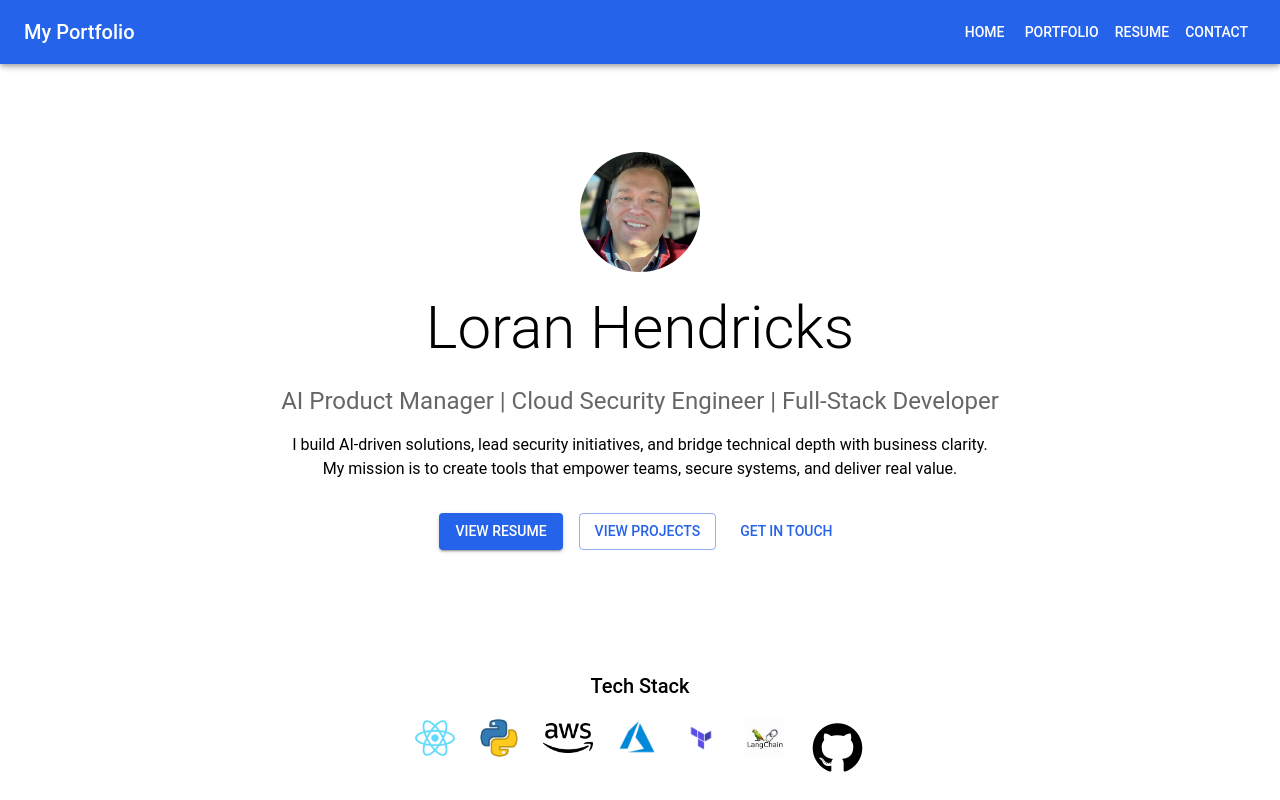
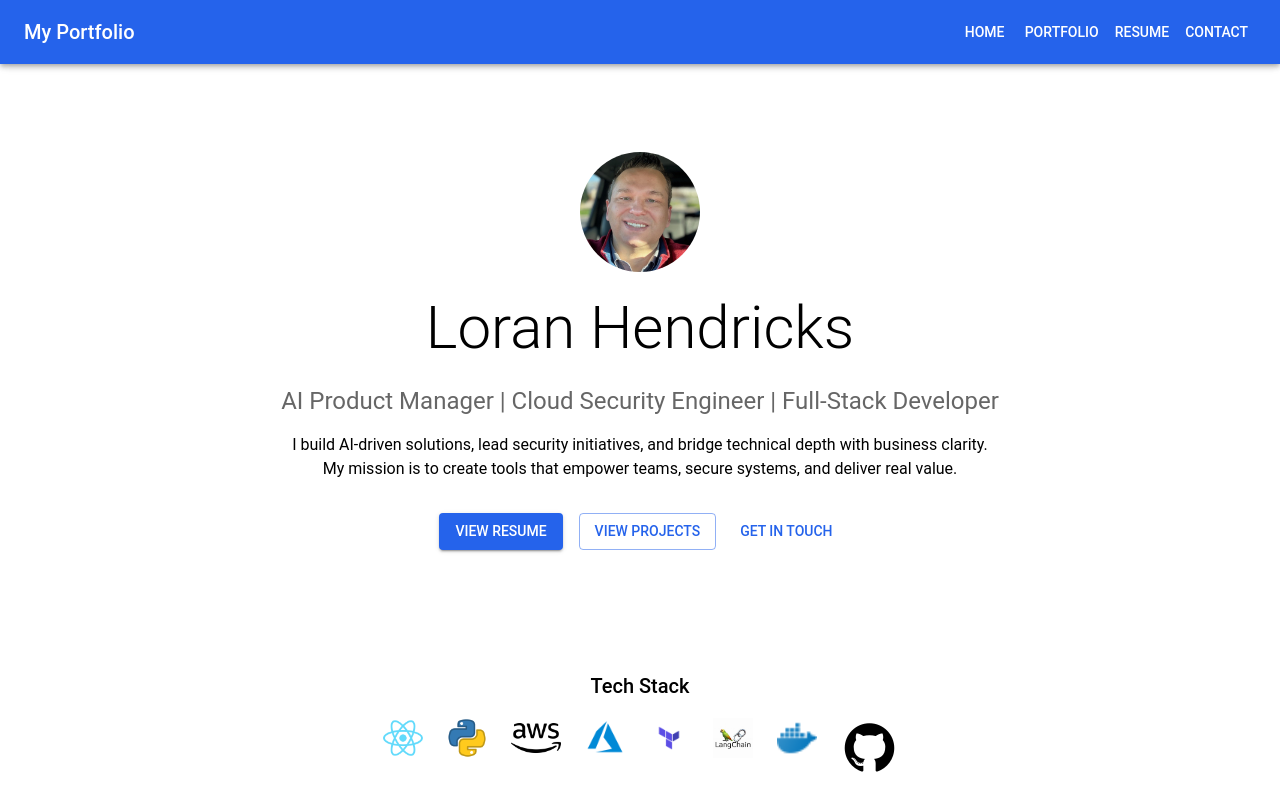
Before and after one commit to lkh156/portfolio-resume, a React (Create React App) app: page / in a window 1280 px wide. Shown: the top 800 px of the page. Built offline with nearby package versions, Linux system fonts and the light colour scheme; some icons are missing.

Commit message:
Fixed image paths for GitHub Pages

```diff
--- a/src/pages/Home.jsx
+++ b/src/pages/Home.jsx
@@ -7,16 +7,18 @@ import LinkedInIcon from '@mui/icons-material/LinkedIn';
 import projects from '../data/projects';
 
 // Profile photo
-import LinkedInPhoto from '../assets/profile/LinkedIn-Photo.jpg';
+import LinkedInPhoto from '../assets/Profile/LinkedIn-Photo.jpg';
 
 // Tech stack icons
-import IconReact from '../assets/icons/React.png';
-import IconPython from '../assets/icons/Python.png';
-import IconAWS from '../assets/icons/AWS.png';
-import IconAzure from '../assets/icons/Azure.png';
-import IconTerraform from '../assets/icons/Terraform.png';
-import IconLangChain from '../assets/icons/Langchain.jpg';
-import IconGitHub from '../assets/icons/Github.png';
+import IconReact from '../assets/Icons/React.png';
+import IconPython from '../assets/Icons/Python.png';
+import IconAWS from '../assets/Icons/AWS.png';
+import IconAzure from '../assets/Icons/Azure.png';
+import IconTerraform from '../assets/Icons/Terraform.png';
+import IconLangChain from '../assets/Icons/Langchain.jpg';
+import IconDocker from '../assets/Icons/Docker.png';
+import IconGitHub from '../assets/Icons/Github.png';
+
 
 
 export default function Home() {
@@ -73,6 +75,7 @@ export default function Home() {
           <img src={IconAzure} alt="Azure" height="40" />
           <img src={IconTerraform} alt="Terraform" height="40" />
           <img src={IconLangChain} alt="LangChain" height="40" />
+          <img src={IconDocker} alt="Docker" height="40" />
           <img src={IconGitHub} alt="GitHub" />
 
         </Stack>
```
